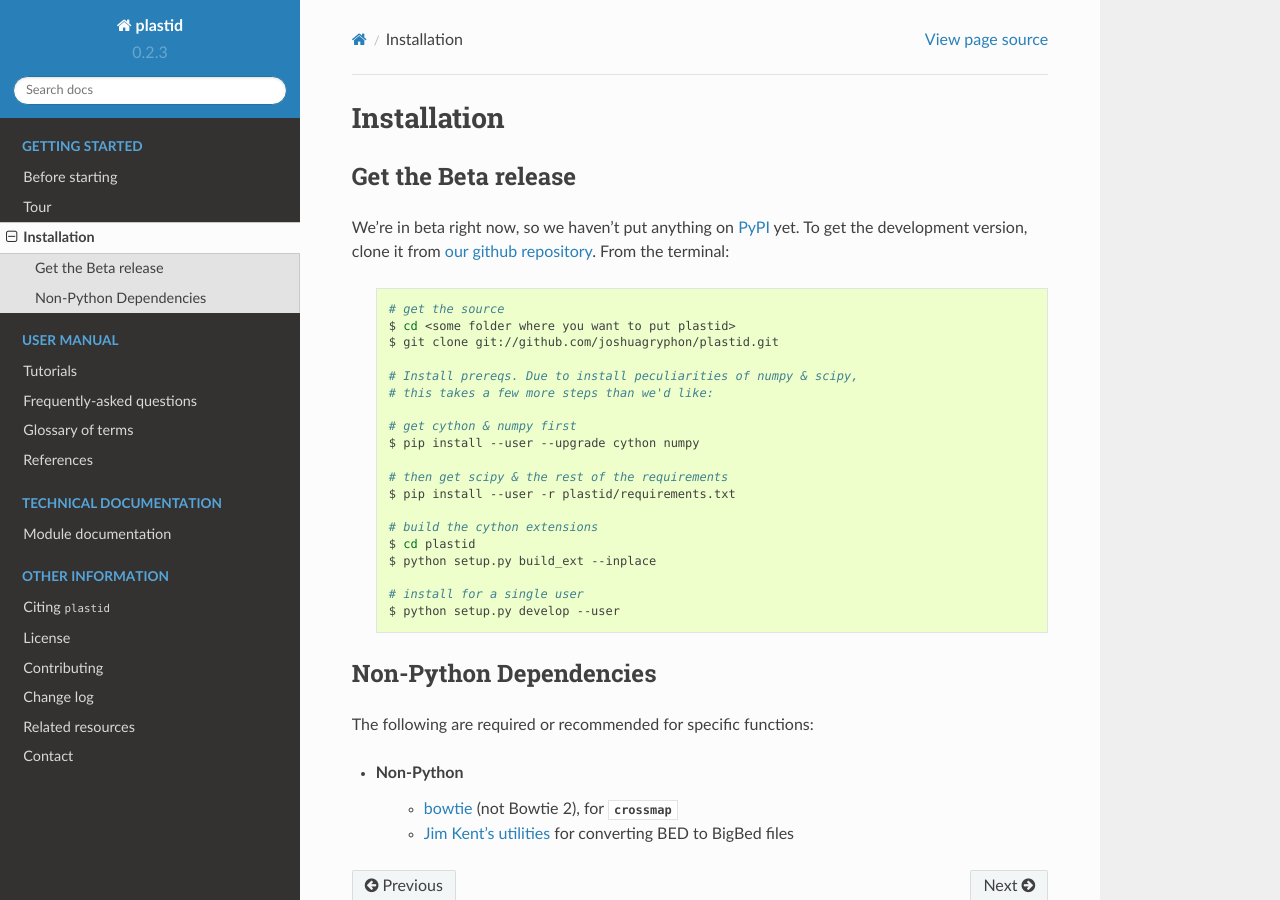
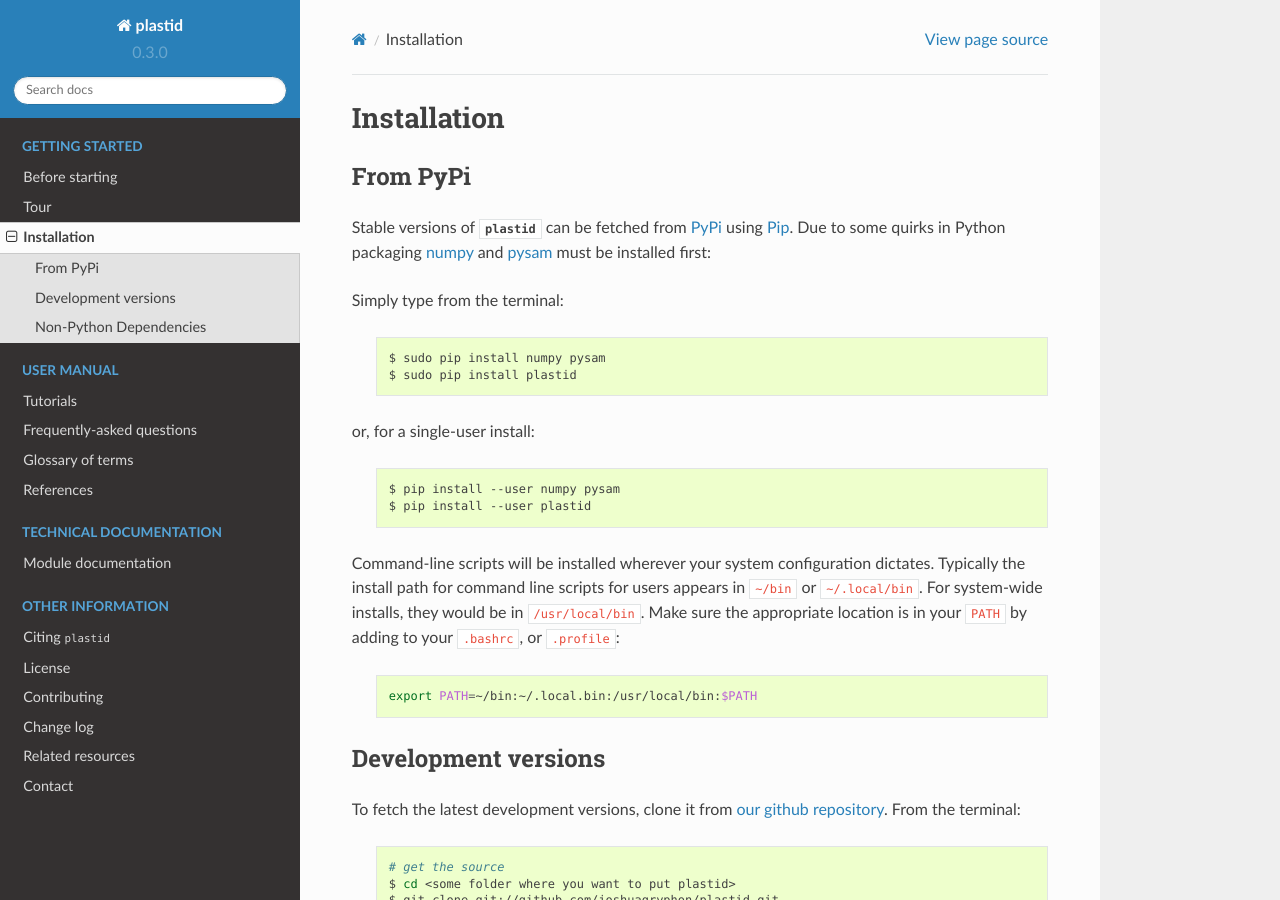
Before and after one commit to joshuagryphon/plastid, a Sphinx documentation site: the page built from docs/source/installation.rst, in a window 1280 px wide and 900 px high. Built offline with Sphinx 7.4.7 and the Read the Docs theme 2.0.0, drawn with Linux system fonts in a browser that asks for light colours; pages that are not in the unit, such as notebooks, are missing from menus.

Commit message:
setup.py finished. installation instructions updated

```diff
--- a/docs/source/installation.rst
+++ b/docs/source/installation.rst
@@ -1,42 +1,43 @@
 Installation
 ============
 
+From PyPi
+---------
+Stable versions of :py:data:`plastid` can be fetched from `PyPi`_ using `Pip`_.
+Due to some quirks in Python packaging `numpy`_ and `pysam`_ must be installed
+first:
 
- .. commented for now
-    From PyPi
-    ---------
-    Stable versions of :py:data:`plastid` can be fetched from `PyPi`_ using `Pip`_.
+Simply type from the terminal:
 
-    Simply type from the terminal:
+ .. code-block:: shell
 
-     .. code-block:: shell
-
-        $ sudo pip install plastid
+    $ sudo pip install numpy pysam
+    $ sudo pip install plastid
 
 
-    or, for a single-user install:
+or, for a single-user install:
 
-     .. code-block:: shell
+ .. code-block:: shell
 
-        $ pip install --user plastid
+    $ pip install --user numpy pysam
+    $ pip install --user plastid
 
 
-    Command-line scripts will be installed wherever your system configuration dictates.
-    Typically the install path for command line scripts for users appears in
-    ``~/bin`` or ``~/.local/bin``. For system-wide installs, they would be
-    in ``/usr/local/bin``. Make sure the appropriate location is in your ``PATH`` by
-    adding to your ``.bashrc``, or ``.profile``:
+Command-line scripts will be installed wherever your system configuration dictates.
+Typically the install path for command line scripts for users appears in
+``~/bin`` or ``~/.local/bin``. For system-wide installs, they would be
+in ``/usr/local/bin``. Make sure the appropriate location is in your ``PATH`` by
+adding to your ``.bashrc``, or ``.profile``:
 
-     .. code-block:: shell
+ .. code-block:: shell
 
-       export PATH=~/bin:~/.local.bin:/usr/local/bin:$PATH
+   export PATH=~/bin:~/.local.bin:/usr/local/bin:$PATH
 
 
-Get the Beta release
+Development versions
 --------------------
-We're in beta right now, so we haven't put anything on `PyPI`_ yet. To get
-the development version, clone it from `our github repository <plastid_repo>`_.
-From the terminal:
+To fetch the latest development versions, clone it from
+`our github repository <plastid_repo>`_. From the terminal:
 
  .. code-block:: shell
 
@@ -50,14 +51,7 @@ From the terminal:
     # get cython & numpy first
     $ pip install --user --upgrade cython numpy
 
-    # then get scipy & the rest of the requirements
-    $ pip install --user -r plastid/requirements.txt
-
     # build the cython extensions
-    $ cd plastid
-    $ python setup.py build_ext --inplace
-
-    # install for a single user
     $ python setup.py develop --user
 
 
@@ -67,6 +61,6 @@ Non-Python Dependencies
 
 The following are required or recommended for specific functions:
 
-- Non-Python
    - `bowtie`_ (not Bowtie 2), for :py:mod:`~plastid.bin.crossmap`
+
    - `Jim Kent's utilities`_ for converting BED to BigBed files
--- a/plastid/__init__.py
+++ b/plastid/__init__.py
@@ -23,12 +23,12 @@ plastid is divided into the following subpackages:
     Package           Contents
     --------------    ---------------------------------------------------------
     |bin|             Command-line scripts
-    |genomics|        APIs and object types to model genome annotations, alignments, and quantitative data
+    |genomics|        Classes and functions to manipulate genome annotations, alignments, and quantitative data
     |readers|         Parsers for various file formats
     |util|            Utilities (e.g. function decorators, exceptions, argument parsers)
-    |test|            Unit and functional tests
+    |test|            Unit and functional tests (requires download of test datasets)
     ==============    =========================================================
 
 """
-__version__ = "0.2.3"
+__version__ = "0.3.0"
 __author__  = "Joshua Griffin Dunn"
```
Also changed, not shown: setup.py (+13 -21 lines).
